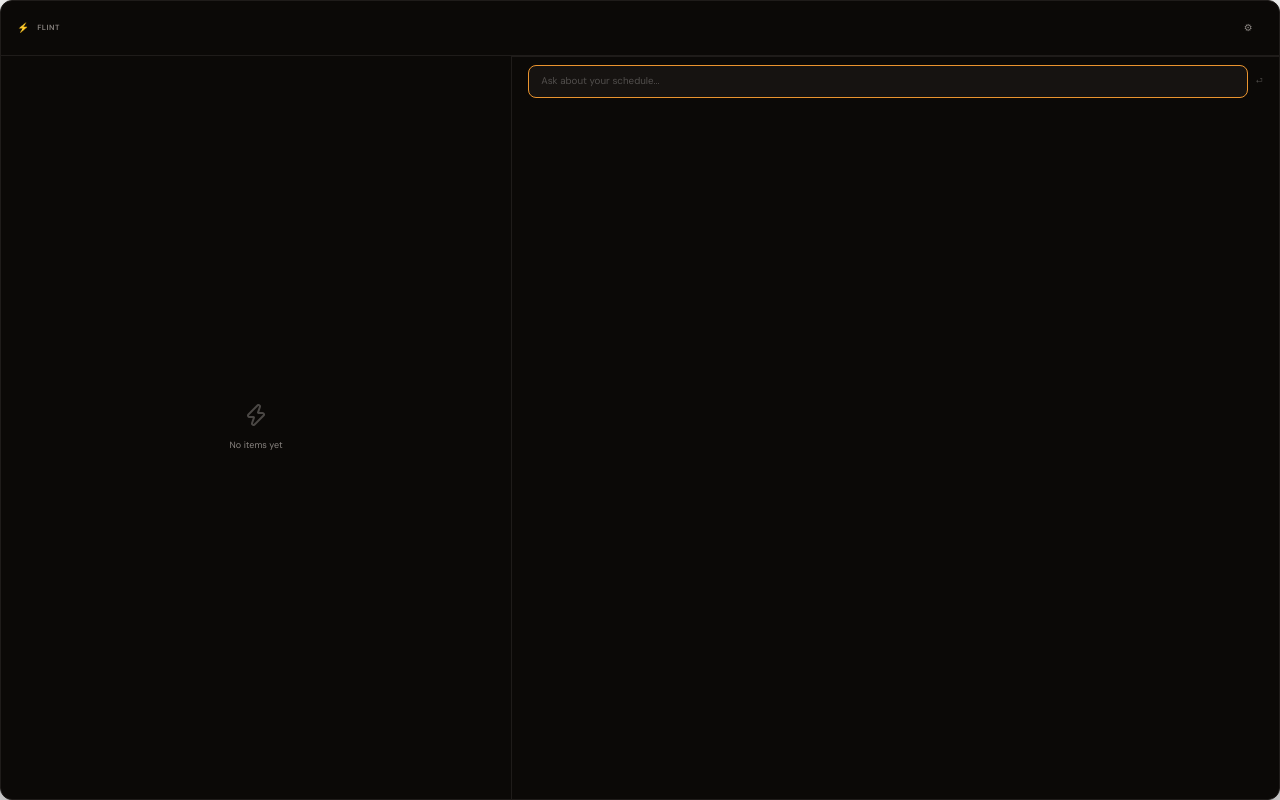
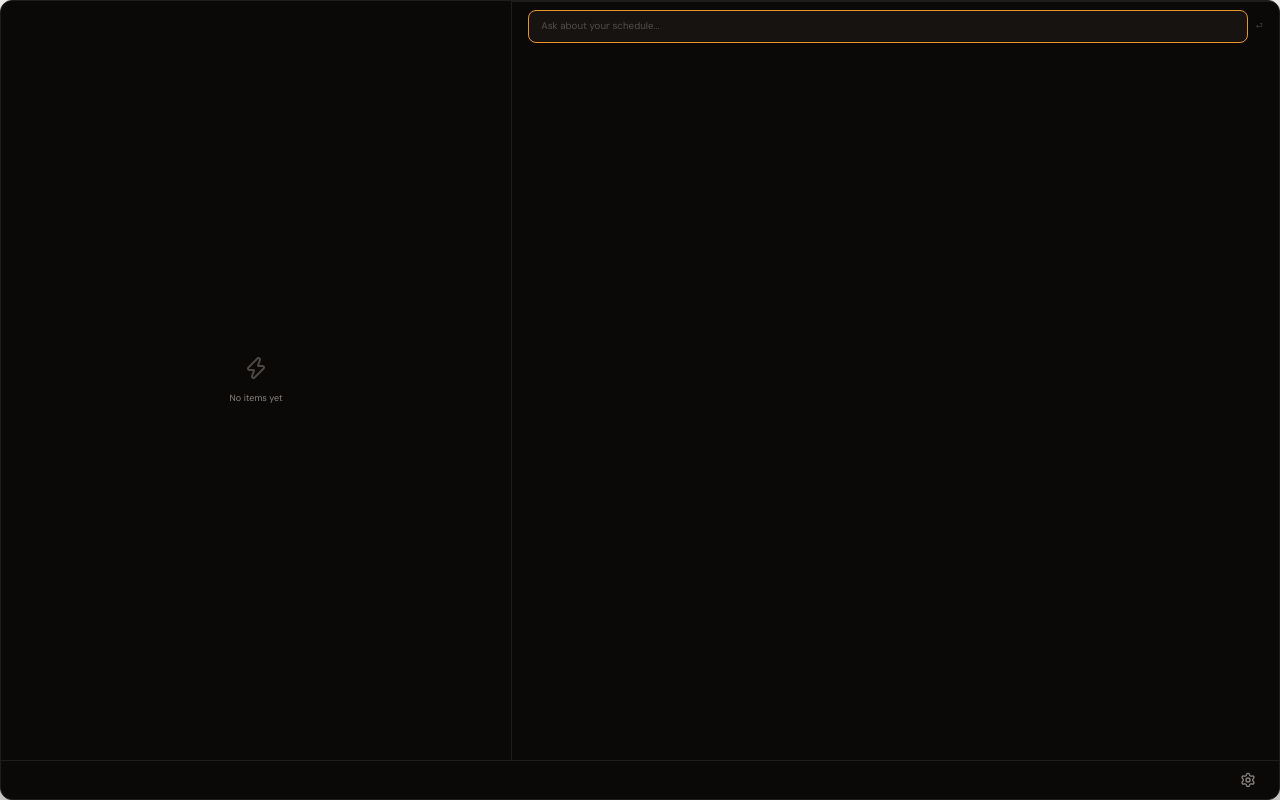
Before and after one commit to oribarilan/flint, a React (Vite) app in the folder src/renderer/: page / in a window 1280 px wide. Built offline with nearby package versions, Linux system fonts and the light colour scheme.

Commit message:
feat: move app chrome to bottom bar with Lucide settings icon

```diff
--- a/src/renderer/src/App.module.css
+++ b/src/renderer/src/App.module.css
@@ -11,23 +11,13 @@
   box-shadow: 0 24px 80px rgba(0, 0, 0, 0.6), 0 0 1px rgba(255, 255, 255, 0.1);
 }
 
-.header {
-  padding: var(--space-md) var(--space-lg);
+.bottomBar {
+  padding: var(--space-xs) var(--space-lg);
   display: flex;
   align-items: center;
-  gap: var(--space-sm);
+  justify-content: flex-end;
   flex-shrink: 0;
-}
-
-.headerIcon {
-  font-size: var(--font-md);
-}
-
-.headerLabel {
-  color: var(--text-secondary);
-  font-size: var(--font-xs);
-  font-weight: 600;
-  letter-spacing: 0.5px;
+  border-top: 1px solid var(--border-subtle);
 }
 
 .settingsButton {
@@ -56,7 +46,6 @@
   flex: 1;
   display: flex;
   min-height: 0;
-  border-top: 1px solid var(--border-subtle);
 }
 
 .splitLeft {
--- a/src/renderer/src/App.tsx
+++ b/src/renderer/src/App.tsx
@@ -1,4 +1,5 @@
 import { useState, useEffect, useCallback, useMemo } from 'react'
+import { Settings as SettingsIcon } from 'lucide-react'
 import { useAttention } from './hooks/useAttention'
 import { useChat } from './hooks/useChat'
 import { useConfig } from './hooks/useConfig'
@@ -43,19 +44,6 @@ export default function App() {
 
   return (
     <div className={styles.root} data-testid="app-root">
-      <header className={styles.header}>
-        <span className={styles.headerIcon}>⚡</span>
-        <span className={styles.headerLabel}>FLINT</span>
-        <button
-          className={styles.settingsButton}
-          onClick={toggleSettings}
-          aria-label="Open settings"
-          type="button"
-        >
-          ⚙
-        </button>
-      </header>
-
       <div className={styles.splitBody}>
         {/* Left panel: attention */}
         <div className={styles.splitLeft}>
@@ -78,6 +66,17 @@ export default function App() {
         </div>
       </div>
 
+      <footer className={styles.bottomBar}>
+        <button
+          className={styles.settingsButton}
+          onClick={toggleSettings}
+          aria-label="Open settings"
+          type="button"
+        >
+          <SettingsIcon size={16} />
+        </button>
+      </footer>
+
       {showSettings && isLoaded && (
         <Settings config={config} onUpdate={updateConfig} onClose={() => setShowSettings(false)} />
       )}
```
